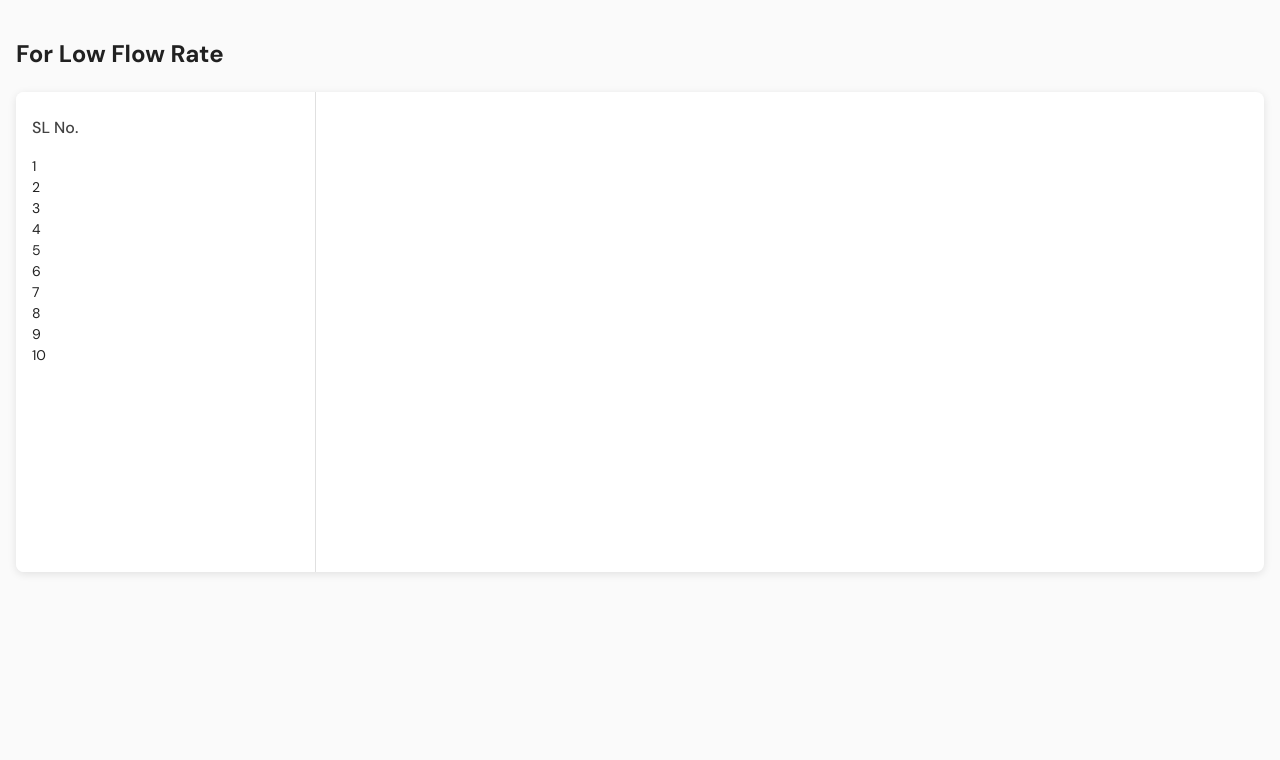
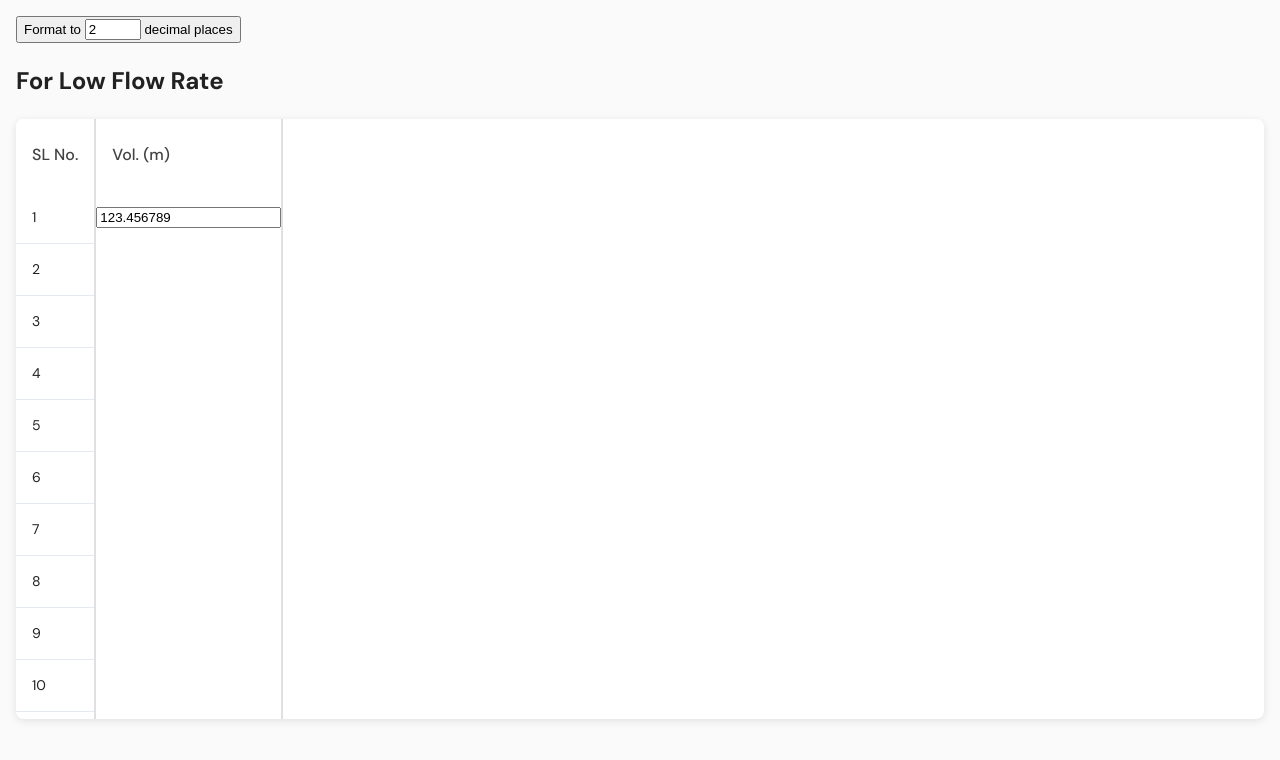
Before and after one commit to tanv1rul/vanilla-datasheet, a plain HTML site: page index.html in a window 1280 px wide. Drawn offline with Linux system fonts and the light colour scheme.

Commit message:
second edit

```diff
--- a/css/style.css
+++ b/css/style.css
@@ -11,12 +11,16 @@ body {
   line-height: 1.5;
 }
 
+hr{
+    background-color: #e5e9f0;
+    height: 1px;
+    border: 0;
+}
+
 .container {
   display: flex;
   background: #fff;
   width: 100%;
-  height: 60vh;
-  min-height: 300px;
   border-radius: 8px;
   box-shadow: 0 2px 8px rgba(0, 0, 0, 0.1);
   overflow-x: auto;
@@ -27,18 +31,15 @@ body {
 .column-wrapper {
   position: relative;
   flex: 0 0 auto;
-  width: 300px;
-  min-width: 120px;
   display: flex;
 }
 
 .column {
   flex: 1;
-  padding: 1.5rem 1rem;
   overflow-x: auto;
   overflow-y: auto;
   background: #fff;
-  border-right: 1px solid #e0e0e0;
+  border-right: 2px solid #e0e0e0;
   font-size: 0.875rem;
   white-space: nowrap;
   -webkit-overflow-scrolling: touch;
@@ -48,6 +49,7 @@ body {
   margin: 0 0 1rem 0;
   font-size: 1rem;
   font-weight: 500;
+  padding: 1.5rem 1rem;
   color: #424242;
   white-space: nowrap;
   overflow: hidden;
@@ -104,18 +106,10 @@ body {
   }
 
   .container {
-    height: 50vh;
-    min-height: 250px;
     border-radius: 4px;
   }
 
-  .column-wrapper {
-    width: 250px;
-    min-width: 150px;
-  }
-
   .column {
-    padding: 1rem 0.75rem;
     font-size: 0.8125rem;
   }
 
@@ -169,3 +163,14 @@ body {
     transition: none;
   }
 }
+
+
+
+/* USER CSS START */
+.column-wrapper .column span{
+    display: block;
+    padding: 0 1rem;;
+    margin: 15px 0;
+    box-sizing: border-box;
+}
+/* USER CSS END */
--- a/index.html
+++ b/index.html
@@ -11,6 +11,15 @@
 </head>
 <body>
 
+    <div class="formatter-container">
+        <button class="formatter-button" onclick="formatter.formatAllNumbers()">
+            Format to
+            <input type="number" class="decimal-input" id="decimalPlaces" value="2" min="0" max="10" onclick="event.stopPropagation()">
+            decimal places
+        </button>
+    </div>
+
+
     <h2>For Low Flow Rate</h2>
     <div class="container">
 
@@ -21,7 +30,8 @@
                     (function(){
                     const frag = new DocumentFragment();
                     for (let i = 1; i <= 10; i++) {
-                        frag.appendChild(Object.assign(document.createElement('p'), { textContent: i }));
+                        frag.appendChild(Object.assign(document.createElement('span'), { textContent: i }));
+                        frag.appendChild(document.createElement('hr'));
                     }
                     document.currentScript.parentNode.insertBefore(frag, document.currentScript);
                     document.currentScript.remove();
@@ -31,6 +41,14 @@
             <div class="resize-handle"></div>
         </div>
 
+        <div class="column-wrapper">
+            <div class="column">
+                <h3>Vol. (m)</h3>
+                <input data-formattable value="123.456789">
+            </div>
+            <div class="resize-handle"></div>
+        </div>
+
     </div>
 
 <script type="module" src="js/script.js"></script>
--- a/js/divResize.js
+++ b/js/divResize.js
@@ -2,8 +2,8 @@ export default class DivResize {
   constructor(container, options = {}) {
     // Default options
     this.options = {
-      minWidth: 120,
-      mobileMinWidth: 150,
+      minWidth: 40,
+      mobileMinWidth: 40,
       handleSelector: '.resize-handle',
       wrapperSelector: '.column-wrapper',
       mobileBreakpoint: 768,
--- /dev/null
+++ b/js/formatterPlugin.js
@@ -0,0 +1,37 @@
+export default class formatterPlugin {
+    constructor(inputId = 'decimalPlaces') {
+        this.input = document.getElementById(inputId);
+        this.bindEvents();
+    }
+
+    formatAllNumbers() {
+        const decimalPlaces = parseInt(this.input.value) || 0;
+        const formattableElements = document.querySelectorAll('[data-formattable]');
+
+        formattableElements.forEach(element => {
+            if (element.tagName === 'INPUT') {
+                const number = parseFloat(element.value);
+                if (!isNaN(number)) {
+                    element.value = number.toFixed(decimalPlaces);
+                }
+            } else {
+                const number = parseFloat(element.textContent);
+                if (!isNaN(number)) {
+                    element.textContent = number.toFixed(decimalPlaces);
+                }
+            }
+        });
+    }
+
+    bindEvents() {
+        this.input.addEventListener('keypress', e => {
+            if (e.key === 'Enter') {
+                this.formatAllNumbers();
+            }
+        });
+
+        this.input.addEventListener('click', e => {
+            e.stopPropagation();
+        });
+    }
+}
--- a/js/script.js
+++ b/js/script.js
@@ -1,9 +1,13 @@
 import DivResize from './divResize.js';
+import formatterPlugin from './formatterPlugin.js'
 
 const resizer = new DivResize('.container', {
-  minWidth: 120,
-  mobileMinWidth: 150,
+  minWidth: 40,
+  mobileMinWidth: 40,
   onResize: (wrapper, width) => {
     console.log('Column resized to:', width);
   }
 });
+
+
+window.formatter = new formatterPlugin();
```
